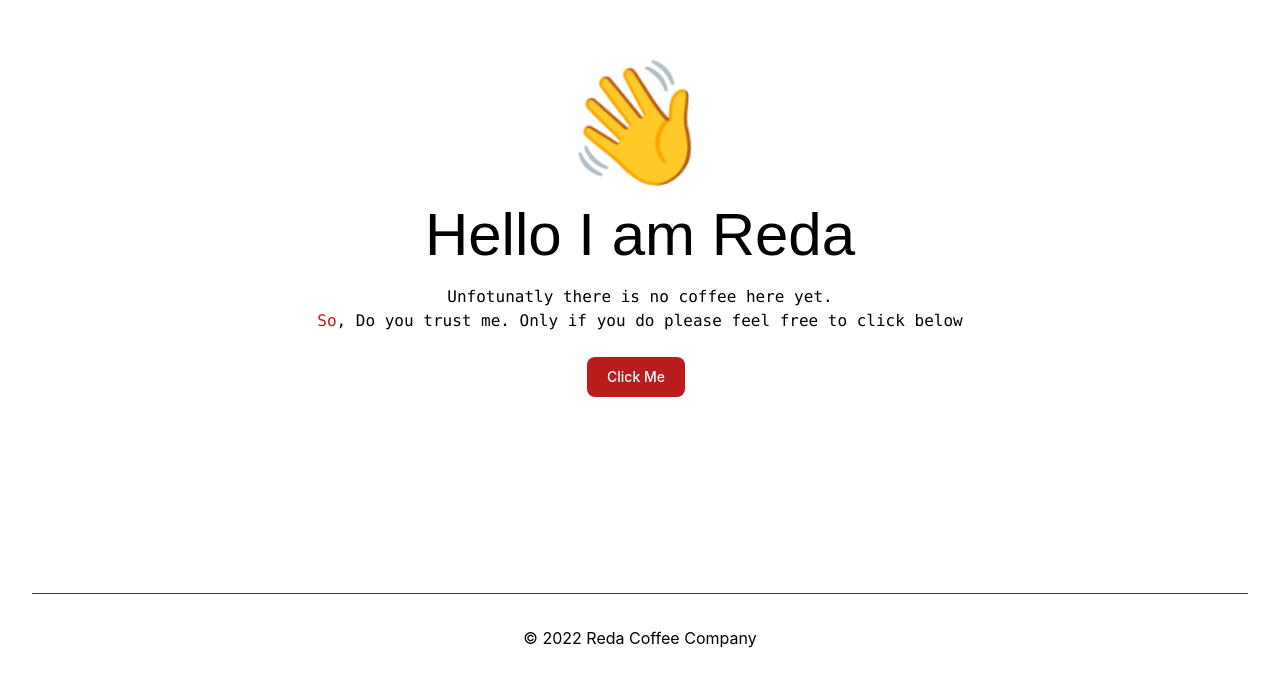
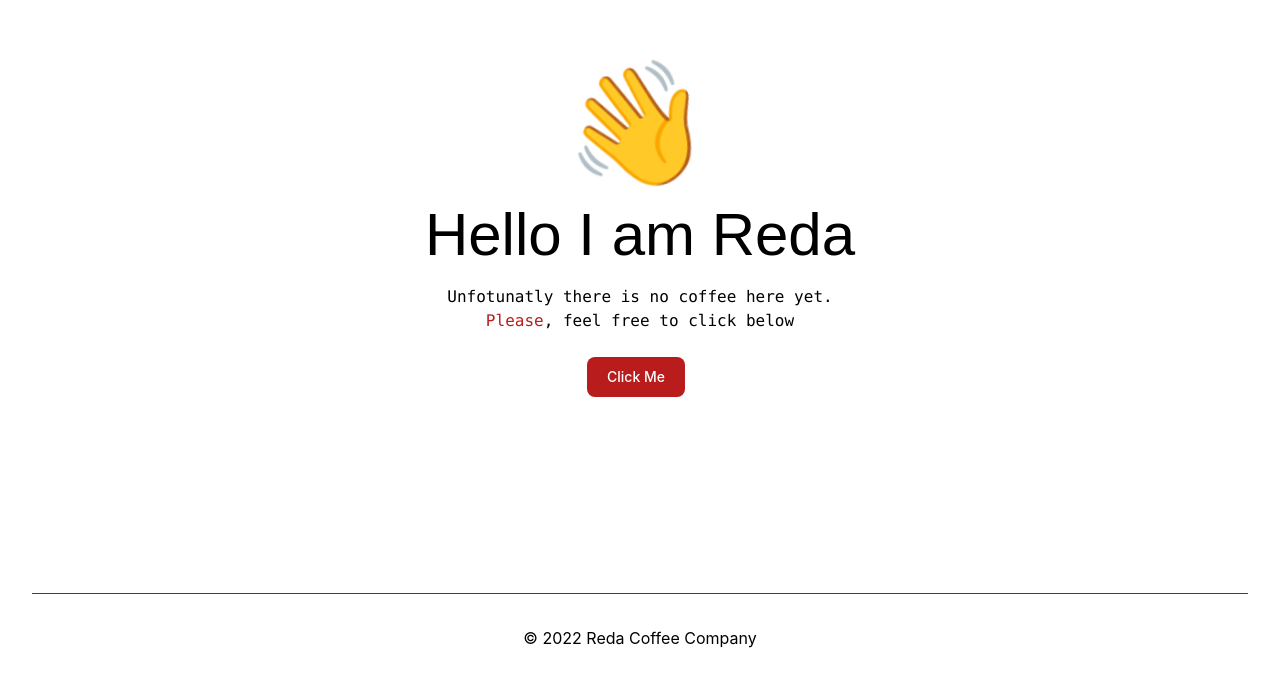
Before and after one commit to Reda-codes/reda.coffee, a Next.js app: page / in a window 1280 px wide. Shown: the part 127-809 px from the top of the page. Built offline with nearby package versions, Linux system fonts and the light colour scheme; a web font is replaced by a local one.

Commit message:
Site Update

```diff
--- a/pages/index.jsx
+++ b/pages/index.jsx
@@ -3,6 +3,8 @@ import Image from 'next/image'
 import styles from '../styles/Home.module.css'
 
 export default function Home() {
+  var today = new Date();
+  let year = today.getFullYear();
   return (
     <div className={styles.container}>
       <Head>
@@ -18,7 +20,7 @@ export default function Home() {
         <p className='text-center w-4/5 font-mono'>
           Unfotunatly there is no coffee here yet.<br />
         </p>
-        <p className='text-center w-4/5 font-mono'> <span className='text-red-700'>So</span>, Do you trust me. Only if you do please feel free to click below </p>
+        <p className='text-center w-4/5 font-mono'> <span className='text-red-700'> Please</span>, feel free to click below </p>
         <button className='focus:outline-none text-white bg-red-700 hover:bg-red-800 focus:ring-4 focus:ring-red-300 font-medium rounded-lg text-sm px-5 py-2.5 mr-2 mb-2 dark:bg-red-600 dark:hover:bg-red-700 dark:focus:ring-red-900 mt-6' onClick={() => location.href = 'https://www.youtube.com/watch?v=dQw4w9WgXcQ'} >Click Me</button>
 
 
@@ -26,7 +28,7 @@ export default function Home() {
 
       <footer className={styles.footer} >
         <p>
-          © 2022 Reda Coffee Company
+          © {year} Reda Coffee Company
         </p>
       </footer>
     </div>
```
